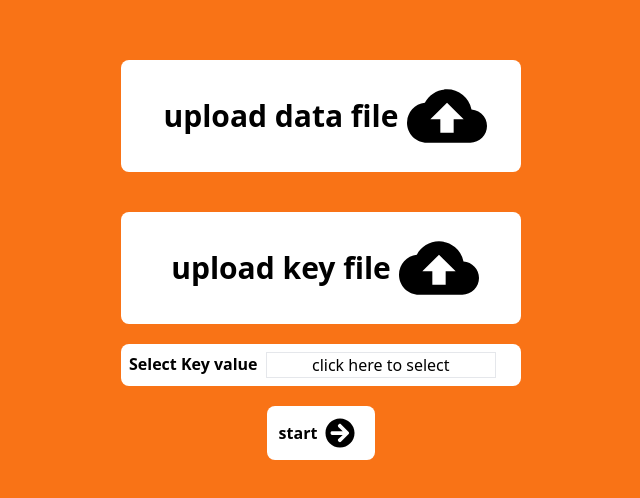
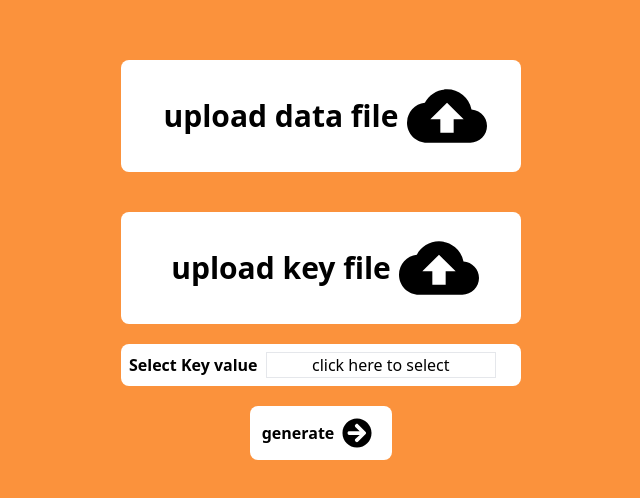
Before and after one commit to shivam5676/resultGenFrontend, a React (Create React App) app: page / in a window 1280 px wide. Shown: the part 140-638 px from the top of the page, without its empty margins (319-959 px from the left). Built offline with nearby package versions, Linux system fonts and the light colour scheme.

Commit message:
csv file creation added and data logic added

```diff
--- a/src/components/homepage.js
+++ b/src/components/homepage.js
@@ -3,21 +3,174 @@ import { MdCloudUpload } from "react-icons/md";
 import { FaArrowCircleRight } from "react-icons/fa";
 import axios from "axios";
 const Homepage = () => {
+  const [finalAnswers, setFinalAnswers] = useState([]);
   const [csvFile, setCsvFile] = useState(null);
+  const [mappedKey, setMappedKEy] = useState(null);
+  const [keyHEaders, setKeyHeaders] = useState();
+  const [dataHeaders, setDataHeaders] = useState(null);
+  const [selectedOpen, setSelectedOpen] = useState(false);
   const keyfileUploader = (e) => {
     const formData = new FormData();
-  formData.append("keyFile", e.target.files[0]);
+    formData.append("keyFile", e.target.files[0]);
     console.log(e.target.files[0]);
     axios
-      .post("http://localhost:2000/upload",formData)
-      .then((res) => console.log(res))
+      .post("http://localhost:2000/upload/key", formData)
+      .then((res) => {
+        setKeyHeaders(res.data.data);
+        console.log(res.data);
+      })
       .catch((err) => console.log(err));
   };
   const csvfileUploader = (e) => {
     console.log(e.target.files[0]);
+    const formData = new FormData();
+    formData.append("dataFile", e.target.files[0]);
+    axios
+      .post("http://localhost:2000/upload/data", formData)
+      .then((res) => {
+        setDataHeaders(res.data.data);
+        console.log(res.data);
+      })
+      .catch((err) => console.log(err));
   };
+  const selectedOptionOpen = () => {
+    setSelectedOpen(true);
+  };
+  const selectedOptionClose = () => {
+    setSelectedOpen(false);
+  };
+  const resultGenerator = () => {
+    console.log(dataHeaders[0]);
+
+    for (let i = 1; i < dataHeaders.length; i++) {
+      let startpoint = 1;
+      let endPoint = 100;
+      let CorrectAnswer = 0;
+      let WrongAnswer = 0;
+      let NotAttempted = 0;
+      for (let j = 1; j < keyHEaders.length; j++) {
+        // console.log(dataHeaders[i].Paper_No, keyHEaders[j].Paper_No);
+        if (dataHeaders[i].Paper_No == "12") {
+          while (startpoint <= endPoint) {
+            // console.log(
+            //   keyHEaders[j][`Q${startpoint}`].toUpperCase() ==
+            //     dataHeaders[i][`Q${startpoint}`].toUpperCase()
+            // );
+            if (dataHeaders[i][`Q${startpoint}`].toUpperCase() == "") {
+              NotAttempted++;
+            } else if (
+              keyHEaders[j][`Q${startpoint}`].toUpperCase() ==
+              dataHeaders[i][`Q${startpoint}`].toUpperCase()
+            ) {
+              CorrectAnswer++;
+            } else {
+              WrongAnswer++;
+            }
+            startpoint++;
+          }
+          // console.log(notAttempted, wrongAnswer, correctAnswer);
+          setFinalAnswers((prev) => {
+            return [
+              ...prev,
+              {
+                notAttempted: NotAttempted,
+                wrongAnswer: WrongAnswer,
+                correctAnswer: CorrectAnswer,
+              },
+            ];
+          });
+
+          break;
+        } else {
+          // console.log("object");
+          break;
+        }
+      }
+    }
+    const headers = [
+      'notAttempted','wrongAnswer','correctAnswer'
+      // { id: "notAttempted", title: "NotAttempted" },
+      // { id: "wrongAnswer", title: "WrongAnswer" },
+      // { id: "correctAnswer", title: "CorrectAnswer" },
+    ];
+    console.log(finalAnswers);
+    const data=finalAnswers;
+    // const data = [
+    //   { notAttempted: 23, wrongAnswer: 60, correctAnswer: 17 },
+
+    //   { notAttempted: 5, wrongAnswer: 75, correctAnswer: 20 },
+
+    //   { notAttempted: 34, wrongAnswer: 49, correctAnswer: 17 },
+
+    //   { notAttempted: 0, wrongAnswer: 74, correctAnswer: 26 },
+
+    //   { notAttempted: 0, wrongAnswer: 70, correctAnswer: 30 },
+
+    //   { notAttempted: 5, wrongAnswer: 63, correctAnswer: 32 },
+    // ];
+    const csvData = convertArrayOfObjectsToCSV(data, headers);
+    const blob = new Blob([csvData], { type: "text/csv" });
+    const url = window.URL.createObjectURL(blob);
+    const link = document.createElement("a");
+    link.href = url;
+    link.setAttribute("download", "data.csv");
+    document.body.appendChild(link);
+    link.click();
+    document.body.removeChild(link);
+  };
+
+  const convertArrayOfObjectsToCSV = (data, headers) => {
+    const headerLine = headers.join(",");
+    const csv = data.map((item) => {
+      return headers
+        .map((header) => {
+          return item[header];
+        })
+        .join(",");
+    });
+    return [headerLine, ...csv].join("\n");
+
+    // axios
+    //   .post("http://localhost:2000/generate/csv", { finalAnswers, headers })
+    //   .then((res) => {
+    //     // setDataHeaders(res.data.data);
+    //     console.log(res.data);
+    //     let data = res.data;
+    //     const lines = data.trim().split("\n");
+    //     // Extract the column headers
+    //     const headers = lines.shift().split(",");
+    //     // Parse each line and create an array of objects representing each row
+    //     const csvData = lines.map((line) => {
+    //       const values = line.split(",");
+    //       return headers.reduce((obj, header, index) => {
+    //         obj[header] = values[index];
+    //         return obj;
+    //       }, {});
+    //     });
+    //     // Convert the array of objects into a CSV string
+    //     const csvContent = csvData
+    //       .map((row) => Object.values(row).join(","))
+    //       .join("\n");
+    //     // Create a Blob object with the CSV content
+    //     const blob = new Blob([csvContent], { type: "text/csv" });
+    //     // Create a temporary URL for the Blob object
+    //     const url = window.URL.createObjectURL(blob);
+    //     // Create a temporary link element to trigger the download
+    //     const link = document.createElement("a");
+    //     link.href = url;
+    //     link.download = "data.csv";
+    //     // Trigger the download
+    //     document.body.appendChild(link);
+    //     link.click();
+    //     // Cleanup
+    //     document.body.removeChild(link);
+    //     window.URL.revokeObjectURL(url);
+    //   })
+    //   .catch((err) => console.log(err));
+  };
+  console.log(finalAnswers);
   return (
-    <div className="h-screen   bg-orange-500">
+    <div className="h-screen   bg-orange-400">
       <div className=" flex flex-col items-center justify-center h-screen">
         <div
           className="bg-white w-[400px] rounded-lg py-4"
@@ -33,11 +186,14 @@ const Homepage = () => {
             </div>
           </label>
         </div>
-        <div className="bg-white mt-10 w-[400px] rounded-lg py-4">
+        <div
+          className="bg-white mt-10 w-[400px] rounded-lg py-4"
+          onChange={keyfileUploader}
+        >
           <label
             htmlFor="dataFile2"
             className="block cursor-pointer"
-            onChange={keyfileUploader}
+            // onChange={keyfileUploader}
           >
             <input type="file" id="dataFile2" className="hidden" />
             <div className="flex justify-center text-3xl">
@@ -48,15 +204,43 @@ const Homepage = () => {
             </div>
           </label>
         </div>
-        <div className="flex w-[400px] bg-white mt-5 rounded-lg p-2">
+        <div className="flex w-[400px] bg-white mt-5 rounded-lg p-2 items-center">
           <div className="font-bold">Select Key value</div>{" "}
-          <div className="border w-[60%] ms-2 flex justify-center">
-            click here to select
+          <div
+            className="border w-[60%] ms-2 flex flex-col items-center"
+            onClick={selectedOptionOpen}
+          >
+            {!mappedKey ? (
+              <div>click here to select</div>
+            ) : (
+              <div>{mappedKey}</div>
+            )}
+            {selectedOpen && (
+              <div className="w-[200px] h-[100px] overflow-y-scroll">
+                {keyHEaders[0].map((currentKey) => (
+                  <div
+                    className="h-[50px]"
+                    key={currentKey}
+                    onClick={(event) => {
+                      event.stopPropagation();
+                      setMappedKEy(currentKey);
+                      setSelectedOpen(false); // Close the dropdown after selecting the key
+                      console.log("selected key:", currentKey);
+                    }}
+                  >
+                    {currentKey}
+                  </div>
+                ))}
+              </div>
+            )}
           </div>
         </div>
+
         <div className="flex  justify-center w-[400px] ">
           <div className=" flex bg-white mt-5 rounded-lg p-3 font-bold">
-            <div className="flex items-center ">start</div>
+            <div className="flex items-center " onClick={resultGenerator}>
+              generate
+            </div>
             <div className="flex items-center mx-2">
               <FaArrowCircleRight className="w-[30px] h-[30px]" />
             </div>{" "}
```
